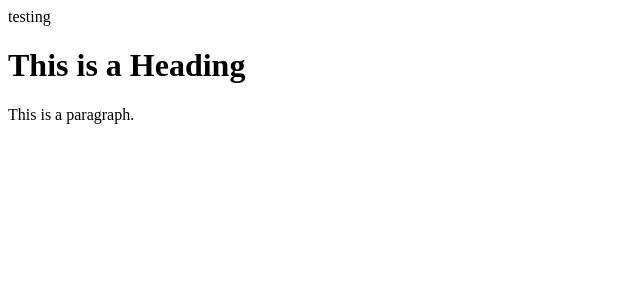
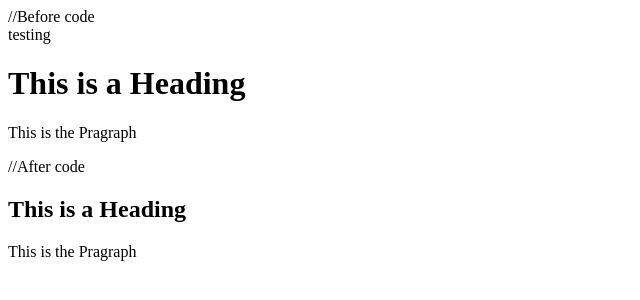
Before and after one commit to bgobi1991/dc-test, a plain HTML site: page index.html in a window 1280 px wide. Shown: the whole page, without its empty margins (0-640 px from the left). Drawn offline with Linux system fonts and the light colour scheme.

Commit message:
Update index.html

```diff
--- a/index.html
+++ b/index.html
@@ -4,9 +4,16 @@
 <title>Page Title</title>
 </head>
 <body>
+ //Before code
 <div>testing</div>
 <h1>This is a Heading</h1>
-<p>This is a paragraph.</p>
+ <p> This is the Pragraph</p>
+ //After code
+<section>
+  <h1>This is a Heading</h1>
+ <p> This is the Pragraph</p>
+</section>
+
 
 </body>
 </html>
```
